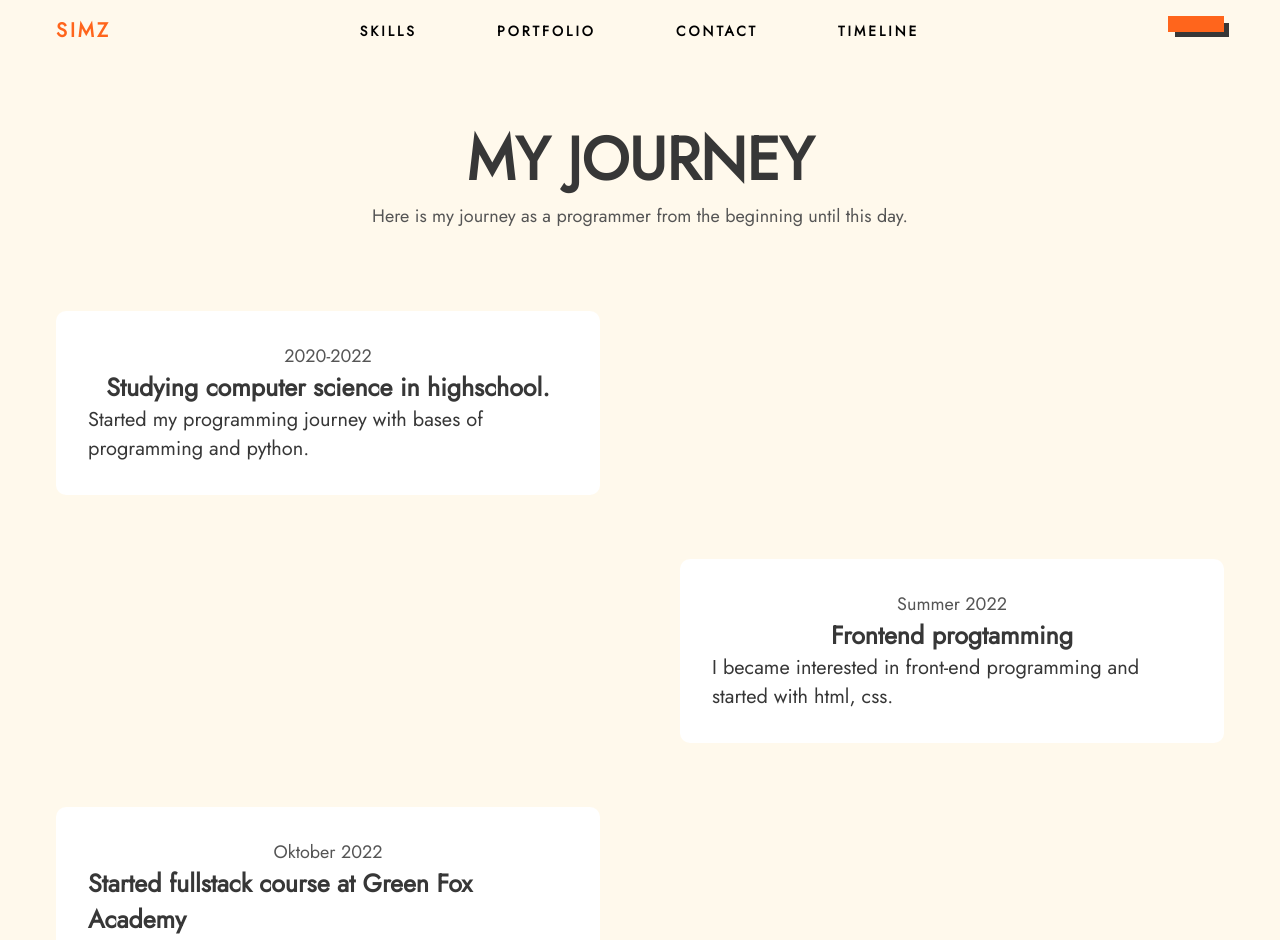
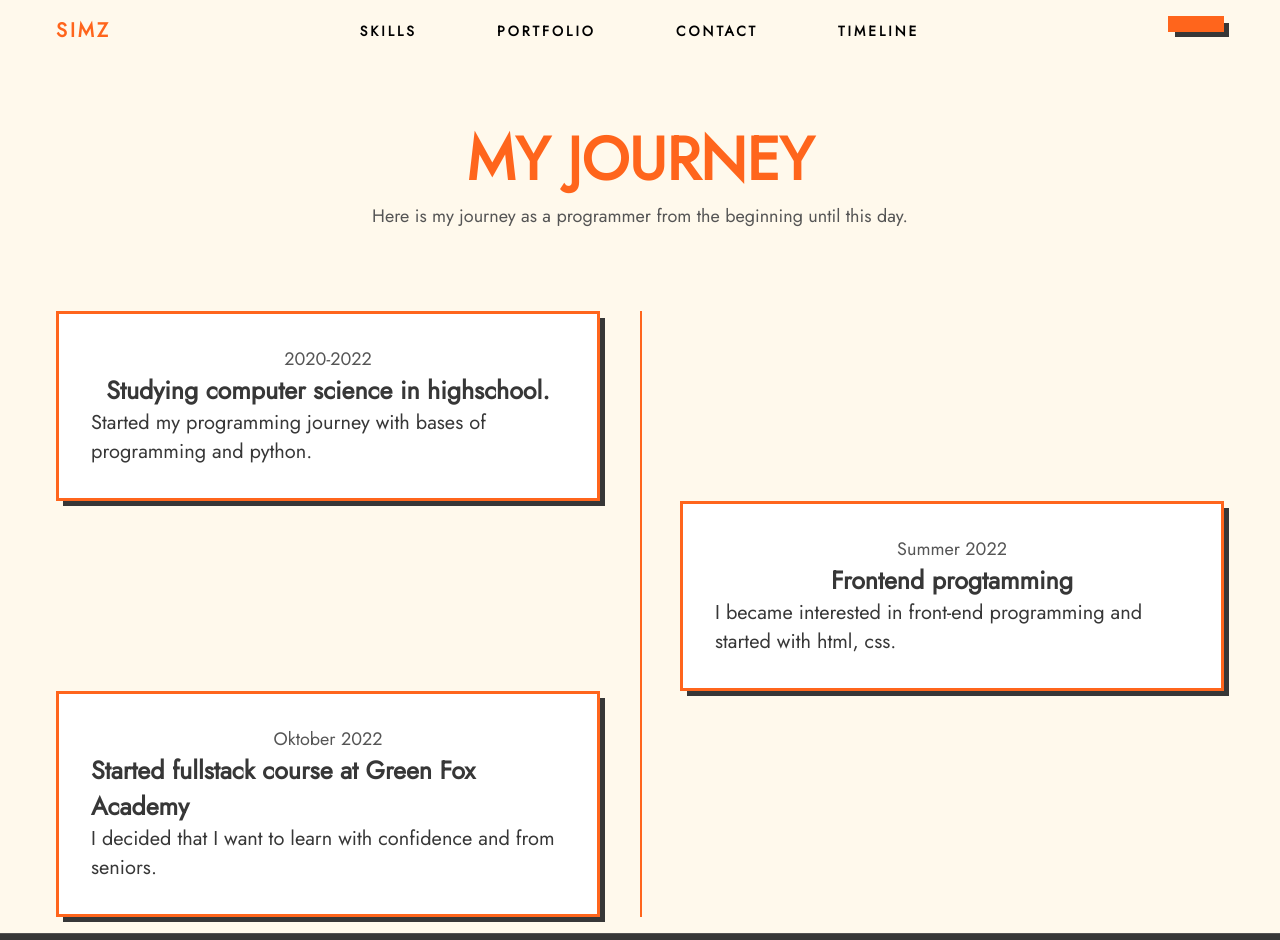
Before and after one commit to simz14/NEXTJS-portfolio, a Next.js app: page /timeline in a window 1280 px wide. Shown: the top 940 px of the page. Built offline with nearby package versions, Linux system fonts and the light colour scheme.

Commit message:
timeline line

```diff
--- a/app/timeline/sections/IntroSection/IntroSection.module.scss
+++ b/app/timeline/sections/IntroSection/IntroSection.module.scss
@@ -9,4 +9,7 @@
   align-items: center;
   text-align: center;
   background-color: #fff9ec;
+  h1 {
+    color: #ff651c;
+  }
 }
--- a/app/timeline/sections/TimelineSection/TimelineSection.jsx
+++ b/app/timeline/sections/TimelineSection/TimelineSection.jsx
@@ -1,7 +1,6 @@
 "use client";
 import { motion } from "framer-motion";
 import styles from "./TimelineSection.module.scss";
-import { useRef } from "react";
 import Container from "@/app/components/Container/Container";
 
 const TimelineSection = () => {
@@ -10,12 +9,13 @@ const TimelineSection = () => {
       <Container>
         <div className={styles.wrapper}>
           <motion.div
-            initial={{ opacity: 0, x: -200 }}
+            initial={{ opacity: 0 }}
             transition={{ duration: 0.8 }}
-            whileInView={{ opacity: 1, x: 0 }}
+            whileInView={{ opacity: 1 }}
             viewport={{ once: true }}
             className={styles.boxWrapper}
           >
+            <div className={styles.line}></div>
             <div className={styles.box}>
               <p>2020-2022</p>
               <h1>Studying computer science in highschool.</h1>
@@ -26,12 +26,13 @@ const TimelineSection = () => {
             </div>
           </motion.div>
           <motion.div
-            initial={{ opacity: 0, x: 200 }}
+            initial={{ opacity: 0 }}
             transition={{ duration: 0.8 }}
-            whileInView={{ opacity: 1, x: 0 }}
+            whileInView={{ opacity: 1 }}
             viewport={{ once: true }}
             className={styles.boxWrapper}
           >
+            <div className={styles.line}></div>
             <div className={styles.box}>
               <p>Summer 2022</p>
               <h1>Frontend progtamming</h1>
@@ -42,12 +43,13 @@ const TimelineSection = () => {
             </div>
           </motion.div>
           <motion.div
-            initial={{ opacity: 0, x: -200 }}
+            initial={{ opacity: 0 }}
             transition={{ duration: 0.8 }}
-            whileInView={{ opacity: 1, x: 0 }}
+            whileInView={{ opacity: 1 }}
             viewport={{ once: true }}
             className={styles.boxWrapper}
           >
+            <div className={styles.line}></div>
             <div className={styles.box}>
               <p>Oktober 2022</p>
               <h1>Started fullstack course at Green Fox Academy</h1>
--- a/app/timeline/sections/TimelineSection/TimelineSection.module.scss
+++ b/app/timeline/sections/TimelineSection/TimelineSection.module.scss
@@ -7,7 +7,7 @@
   justify-content: center;
   flex-wrap: wrap;
   align-items: center;
-  gap: 4rem;
+
   & .boxWrapper:nth-child(even) {
     .box {
       grid-column: 2/3;
@@ -19,6 +19,7 @@
   display: grid;
   grid-template-columns: 1fr 1fr;
   gap: 5rem;
+  position: relative;
 }
 
 .box {
@@ -28,10 +29,12 @@
   justify-content: center;
   align-items: center;
   text-align: start;
-  border-radius: 10px;
+  border: 3px solid #ff651c;
+  box-shadow: 6px 6px 0 -1px #373737;
   padding: 2rem;
   max-width: 40rem;
   grid-column: 1/2;
+  position: relative;
 
   h1 {
     font-size: 25px;
@@ -41,3 +44,10 @@
     font-weight: 300;
   }
 }
+.line {
+  position: absolute;
+  height: 100%;
+  width: 2px;
+  background-color: #ff651c;
+  left: 50%;
+}
```
